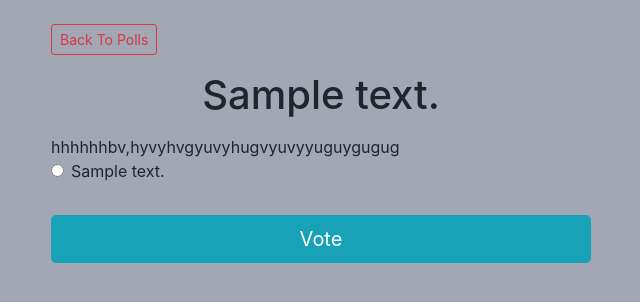
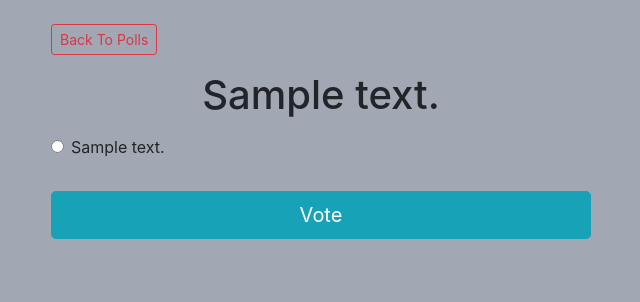
Before and after one commit to andrew4779/Capstone-project, a Django app: page /polls/1/ in a window 1280 px wide. Shown: the part 56-358 px from the top of the page, without its empty margins (319-959 px from the left). Run offline with Django 4.2, Linux system fonts and the light colour scheme; a user stored in the database is signed in; tables that the repository leaves empty hold one stand-in row (values such as "Sample post"); parts of the project's set-up code (start-up, migrations or seed data) failed here and were passed over; some libraries are stand-ins or nearby versions.

```diff
--- a/templates/polls/detail.html
+++ b/templates/polls/detail.html
@@ -5,7 +5,7 @@
 </body>
 <a class="btn btn-outline-danger btn-sm mb-3" href="{% url 'polls:index' %}">Back To Polls</a>
 <h1 class="text-center mb-3">{{ question.question_text }}</h1>
-hhhhhhbv,hyvyhvgyuvyhugvyuvyyuguygugug
+
 {% if error_message %}
 <p class="alert alert-danger">
 	<strong>{{ error_message }}</strong>
```
